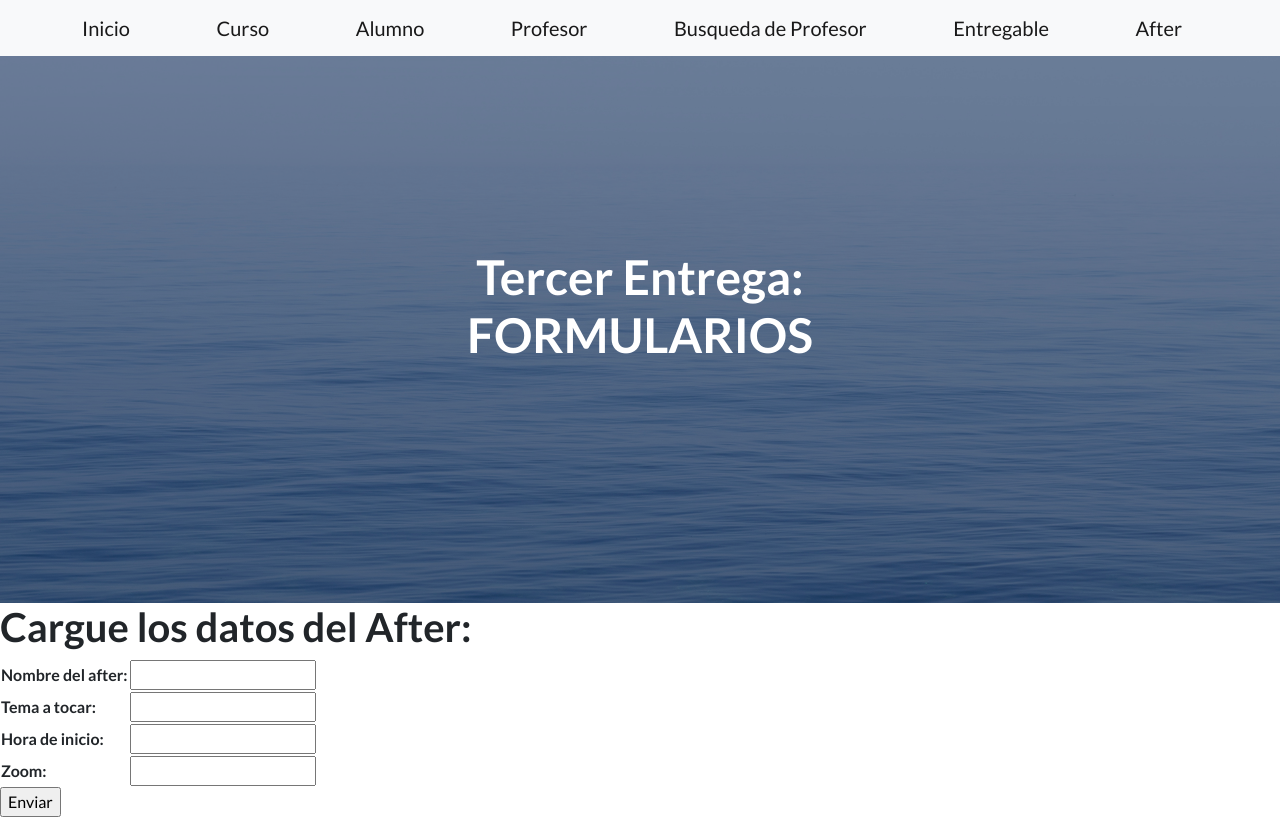
After one commit to FernandaSelmen/Trabajo_3, a Django app: page /app_coder/after/ in a window 1280 px wide. The commit adds this page. Run offline with Django 4.2, Linux system fonts and the light colour scheme; some libraries are stand-ins or nearby versions.

Commit message:
class after

```diff
--- a/app_coder/admin.py
+++ b/app_coder/admin.py
@@ -1,5 +1,5 @@
 from django.contrib import admin
-from app_coder.models import Curso, Alumno, Profesor, Entregables
+from app_coder.models import Curso, Alumno, Profesor, Entregables,  After
 # Register your models here.
 
 
@@ -11,3 +11,5 @@ admin.site.register(Alumno)
 admin.site.register(Profesor)
 
 admin.site.register(Entregables)
+
+admin.site.register( After)
--- a/app_coder/forms.py
+++ b/app_coder/forms.py
@@ -26,3 +26,10 @@ class EntregablesForm(forms.Form):
     apellido = forms.CharField(max_length=20)
     proyecto = forms.CharField(max_length=60)
     hora = forms.TimeField()
+
+class AfterForm(forms.Form):
+
+    nombre_del_after = forms.CharField(max_length=30)
+    tema_a_tocar = forms.CharField(max_length=200)
+    hora_de_inicio= forms.TimeField()
+    zoom = forms.URLField()
--- /dev/null
+++ b/app_coder/templates/app_coder/after.html
@@ -0,0 +1,22 @@
+
+{% extends 'app_coder/base.html' %}
+
+{% load static %}
+
+{% block conteni_que_cambia %}
+
+
+
+
+
+<form action=""    method="POST">{% csrf_token %}
+  <table>
+       <h1>Cargue los datos del After:</h1>
+      {{ formulario.as_table }}
+
+      <table>
+  <input type = "submit" value="Enviar">
+</form>
+
+
+{% endblock %}
--- a/app_coder/templates/app_coder/base.html
+++ b/app_coder/templates/app_coder/base.html
@@ -26,6 +26,7 @@
                 <a class="navbar-brand" href="{% url 'Profesor' %}">Profesor</a>
                 <a class="navbar-brand" href="{% url 'BusquedaP' %}">Busqueda de Profesor</a>
                 <a class="navbar-brand" href="{% url 'entrega' %}">Entregable</a>
+                <a class="navbar-brand" href="{% url 'after' %}">After</a>
             </div>
         </nav>
         <!-- Masthead-->
--- a/app_coder/urls.py
+++ b/app_coder/urls.py
@@ -1,5 +1,5 @@
 from django.urls import path
-from app_coder.views import inicio , bucadorCurso, bucadorAlumno, profesorForms, buscarProfe, entrega
+from app_coder.views import inicio , bucadorCurso, bucadorAlumno, profesorForms, buscarProfe, entrega, aff
 
 
 
@@ -16,5 +16,7 @@ urlpatterns = [
 
     path('entregacion/', entrega , name ='entrega'),
 
+    path('after/', aff , name ='after'),
+
 
 ]
--- a/app_coder/views.py
+++ b/app_coder/views.py
@@ -1,6 +1,6 @@
 from django.shortcuts import render
-from app_coder.models import Curso, Alumno, Profesor, Entregables
-from app_coder.forms import ProfesorForm, AlumnoForm, EntregablesForm
+from app_coder.models import Curso, Alumno, Profesor, Entregables, After
+from app_coder.forms import ProfesorForm, AlumnoForm, EntregablesForm, AfterForm
 
 
 
@@ -126,3 +126,33 @@ def entrega(request):
             miFormulario = EntregablesForm()
 
       return render(request, "app_coder/entregacion.html", {"miFormulario": miFormulario})
+
+
+
+def aff(request):
+
+      if request.method == "POST":
+
+            formulario = AfterForm(request.POST)
+            print(formulario)
+
+            if formulario.is_valid:
+
+                  info = formulario.cleaned_data
+
+                  nombre_del_after = info["nombre_del_after"]
+                  tema_a_tocar = info["tema_a_tocar"]
+                  hora_de_inicio =info["hora_de_inicio"]
+                  zoom =info["zoom"]
+
+
+
+                  after = After(nombre_del_after = nombre_del_after, tema_a_tocar = tema_a_tocar, hora_de_inicio = hora_de_inicio, zoom = zoom )
+
+                  after.save()
+
+                  return render(request, "app_coder/after.html")
+      else:
+            formulario = AfterForm()
+
+      return render(request, "app_coder/after.html", {"formulario": formulario})
```
Also changed, not shown: app_coder/models.py (+12 -0 lines), app_coder/migrations/0005_after.py (added).
